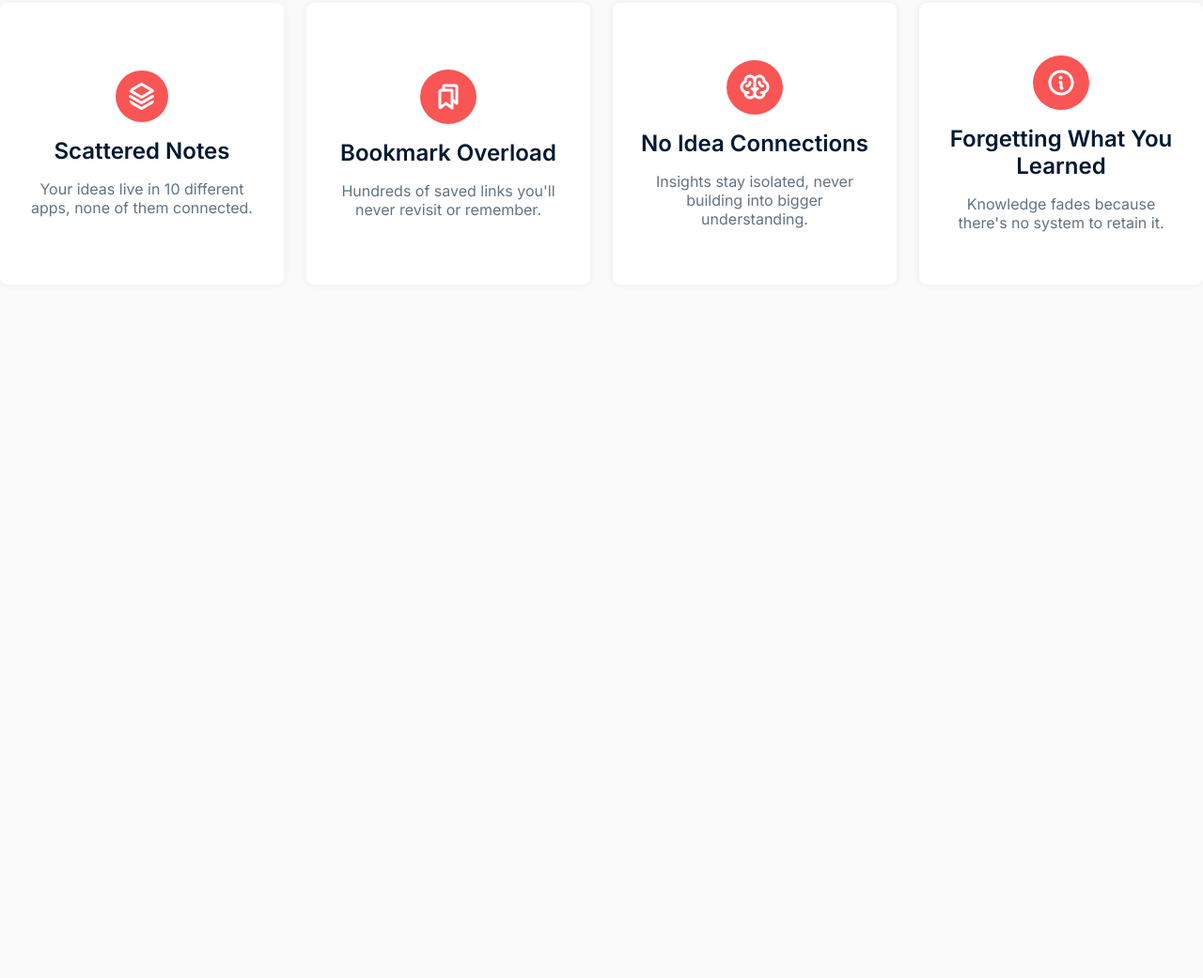
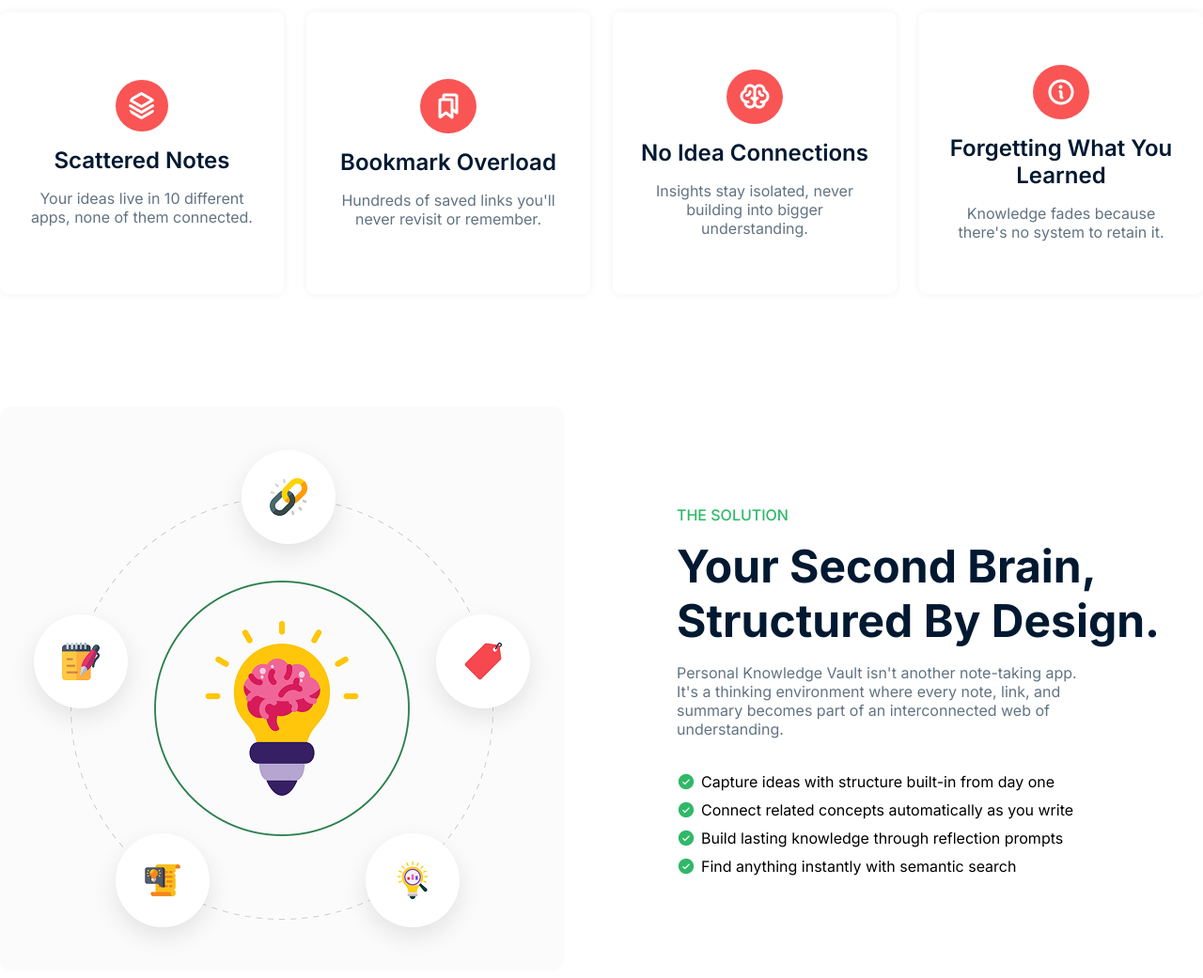
Before and after one commit to mahmudcfo/info-core, a plain HTML site: page index.html in a window 1280 px wide. Shown: the part 1025-2066 px from the top of the page at 94% size. Before the commit the page ends 1378 px from the top, so only its background shows below. Drawn offline with Linux system fonts and the light colour scheme.

Commit message:
add second brain feature

```diff
--- a/assets/styles/main.css
+++ b/assets/styles/main.css
@@ -8,7 +8,7 @@
 
 body {
   font-family: "Inter", sans-serif;
-  background: #fafafa;
+  background: #fff;
 }
 
 header,
@@ -119,8 +119,10 @@
 }
 
 /* Notes Section Styles  */
-.notes-section {
-  padding: 50px 0;
+.notes-section,
+.second-brain-section,
+.early-access-section {
+  padding: 60px 0;
 }
 
 .note-heading h1 {
@@ -182,5 +184,48 @@
 }
 
 /* Second Brain Section Styles  */
+.second-brain-section {
+  display: flex;
+  gap: 120px;
+  align-items: center;
+}
+
+.right-side .highlight {
+  color: #30b868;
+  font-weight: 500;
+  line-height: 20px;
+  text-transform: uppercase;
+  margin-bottom: 16px;
+}
+
+.right-side h1 {
+  color: #001931;
+  font-size: 48px;
+  font-weight: 700;
+  line-height: 58px;
+  text-transform: capitalize;
+  margin-bottom: 16px;
+}
+
+.right-side .sub-heading {
+  color: #627382;
+  line-height: 20px;
+  max-width: 450px;
+  margin-bottom: 36px;
+}
+
+.features {
+  list-style: none;
+  display: flex;
+  flex-direction: column;
+  gap: 10px;
+}
+
+.features li {
+  display: flex;
+  gap: 6px;
+  align-items: center;
+}
+
 /* Early Access Section Styles  */
 /* Footer Section Styles */
--- a/index.html
+++ b/index.html
@@ -97,7 +97,41 @@
 
       <!-- Second Brain Section -->
 
-      <section class="second-brain-section"></section>
+      <section class="second-brain-section">
+        <div class="left-side">
+          <img src="assets/images/knowledge.png" alt="knowledge" />
+        </div>
+        <div class="right-side">
+          <p class="highlight">The Solution</p>
+          <h1>
+            Your second brain, <br />
+            structured by design.
+          </h1>
+          <p class="sub-heading">
+            Personal Knowledge Vault isn't another note-taking app. It's a
+            thinking environment where every note, link, and summary becomes
+            part of an interconnected web of understanding.
+          </p>
+          <ul class="features">
+            <li>
+              <img src="assets/images/check-circle.png" alt="check" />
+              <span>Capture ideas with structure built-in from day one</span>
+            </li>
+            <li>
+              <img src="assets/images/check-circle.png" alt="check" />
+              <span>Connect related concepts automatically as you write</span>
+            </li>
+            <li>
+              <img src="assets/images/check-circle.png" alt="check" />
+              <span>Build lasting knowledge through reflection prompts</span>
+            </li>
+            <li>
+              <img src="assets/images/check-circle.png" alt="check" />
+              <span>Find anything instantly with semantic search</span>
+            </li>
+          </ul>
+        </div>
+      </section>
 
       <!-- Early Access Section -->
 
```
